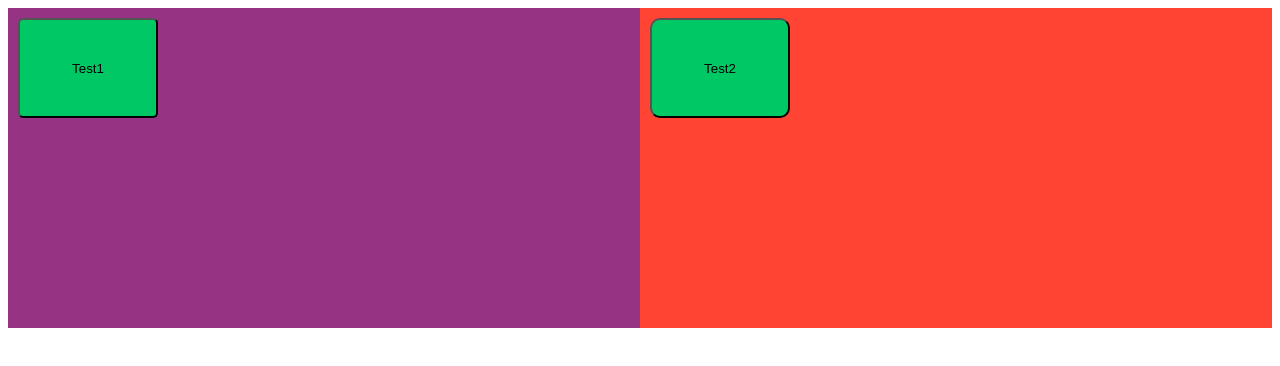
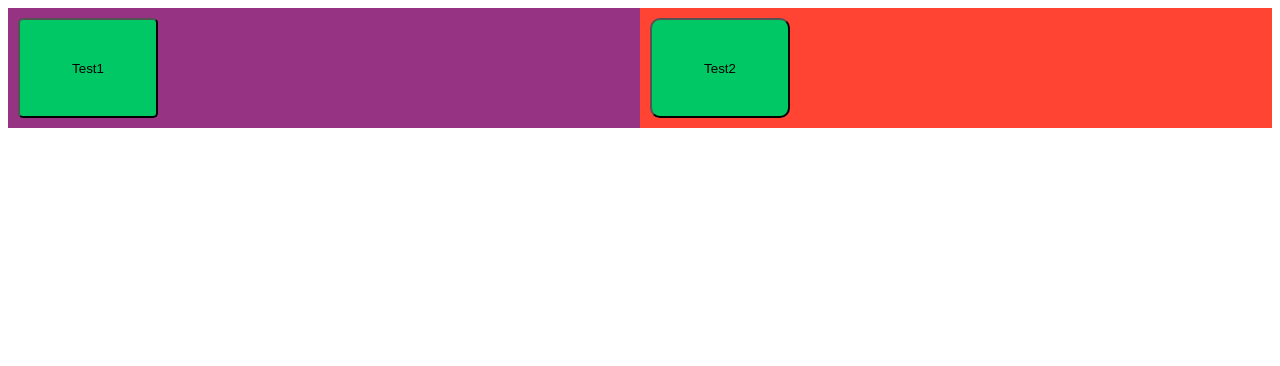
Before and after one commit to adryx92/CodeNotes, a plain HTML site: page Less/index.html in a window 1280 px wide. Drawn offline with Linux system fonts and the light colour scheme.

Commit message:
Code improvement

```diff
--- a/Less/style.less
+++ b/Less/style.less
@@ -6,21 +6,23 @@
     display: flex;
 }
 
+.flex {
+    width: 50%;
+    padding: 10px;
+}
+
 /* Create two equal columns that sits next to each other */
 .column1 {
-    flex: 50%;
-    padding: 10px;
-    height: 300px; /* Should be removed. Only for demonstration */
+    .flex;
     background-color: @adry-violet;
 }
 
 .column2 {
-    flex: 50%;
-    padding: 10px;
-    height: 300px; /* Should be removed. Only for demonstration */
+    .flex;
     background-color: @adry-red;
 }
 
+// class argument JS-style
 .border-radius(@radius: 5px) {
     border-radius: @radius;
 }
```
Also changed, not shown: Less/style.css.
